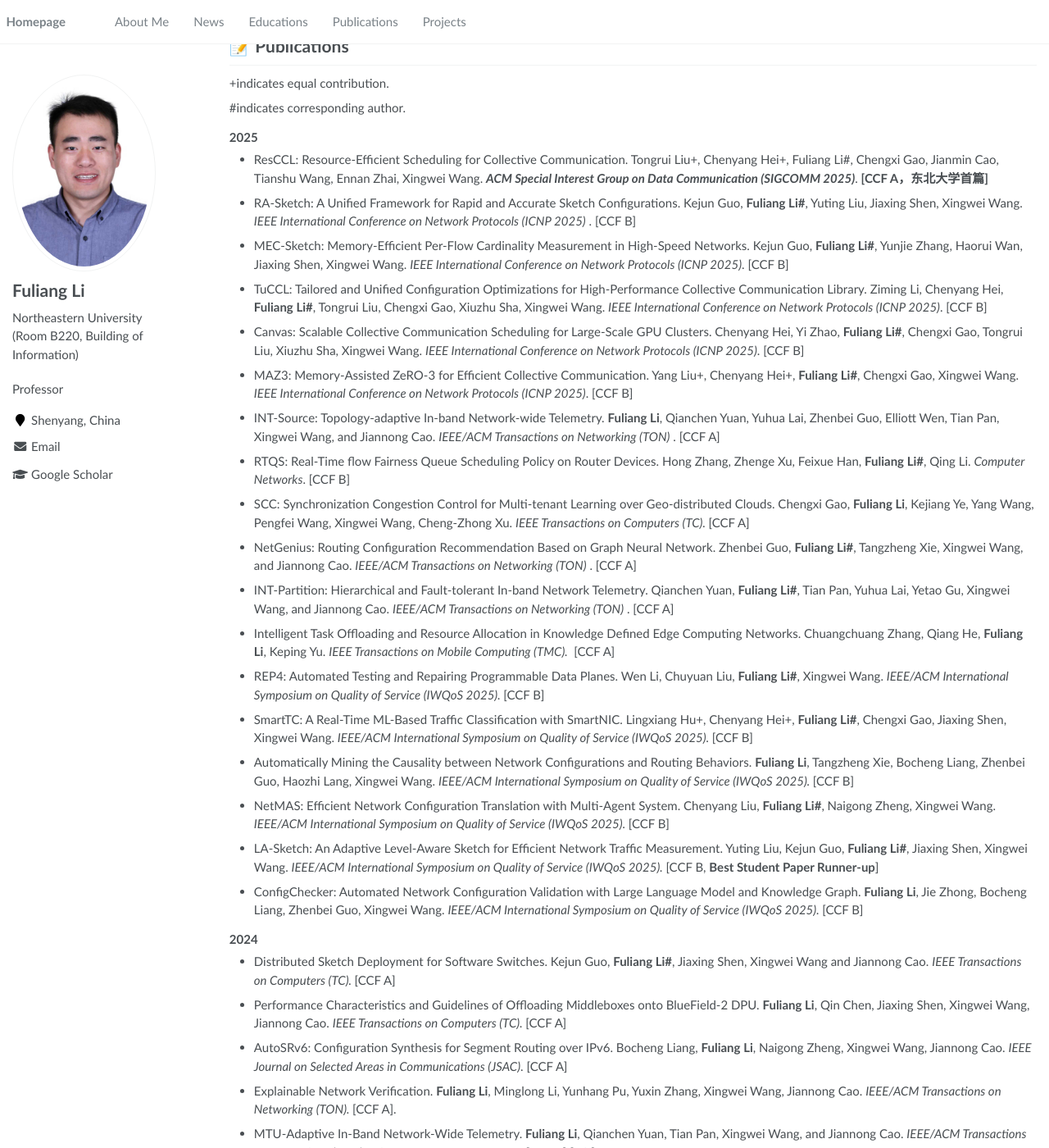
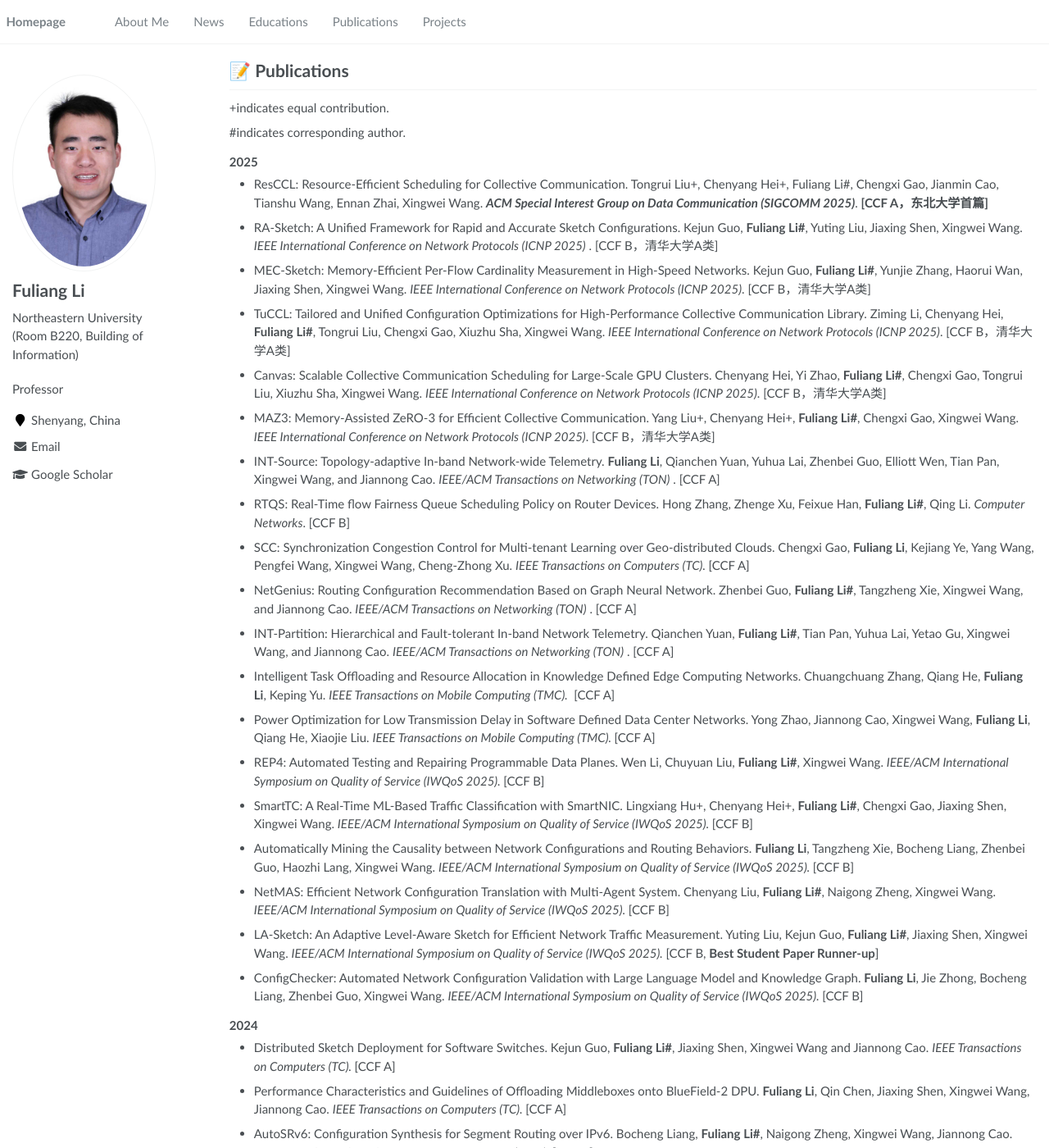
Before and after one commit to Fuliang-Li/Fuliang-Li.github.io, a Jekyll site: the page built from _pages/about.md, in a window 1280 px wide and 1400 px high, scrolled down 1136 px. Shown: the whole window at 82% size. Built offline with Jekyll 4.4.1, drawn with Linux system fonts in a browser that asks for light colours; some of the changed text lies outside the part shown.

Commit message:
Update about.md

```diff
--- a/_pages/about.md
+++ b/_pages/about.md
@@ -21,7 +21,7 @@ Fuliang Li (李福亮), Professor of Northeastern University. I obtained my Bach
 
 # 🔥 News
 - *2025.07*: &nbsp;🎉🎉🎉🎉🎉🎉We have one paper accepted by **SIGCOMM 2025** [CCF A].
-- *2025.07*: &nbsp;🎉🎉 We have some papers accepted by ICNP [CCF B].
+- *2025.07*: &nbsp;🎉🎉 We have some papers accepted by ICNP [CCF B，清华大学A类].
 - 2025.07: &nbsp;**🎉🎉 IEEE/ACM IWQoS 2025 Best Student Paper Runner-up**
 - *2025.07*: &nbsp;🎉🎉 We have one paper accepted by TON [CCF A].
 - *2025.06*: &nbsp;🎉🎉 We have one paper accepted by COMNET [CCF B].
@@ -29,12 +29,13 @@ Fuliang Li (李福亮), Professor of Northeastern University. I obtained my Bach
 - *2025.05*: &nbsp;🎉🎉 We have  another paper accepted by TON [CCF A].
 - *2025.05*: &nbsp;🎉🎉 We have one paper accepted by TON [CCF A].
 - *2025.04*: &nbsp;🎉🎉 We have some papers accepted by IWQoS 2025 [CCF B].
-- *2025.03*: 🎉🎉 We have one paper published by TMC [CCF A].
+- *2025.03*: 🎉🎉 We have another paper published by TMC [CCF A].
+- *2025.02*: 🎉🎉 We have one paper published by TMC [CCF A].
 - *2024.12*: &nbsp;🎉🎉 We have one paper accepted by TC [CCF A].
 - *2024.10*: &nbsp;🎉🎉 We have one paper accepted by JSAC [CCF A].
 - *2024.10*: &nbsp;🎉🎉 We have one paper accepted by TC [CCF A].
 - *2024.09*: &nbsp;🎉🎉 We have one paper accepted by TON [CCF A].
-- *2024.07*: &nbsp;🎉🎉 We have one paper accepted by ICNP 2024 [CCF B].
+- *2024.07*: &nbsp;🎉🎉 We have one paper accepted by ICNP 2024 [CCF B，清华大学A类].
 - *2024.07*: &nbsp;🎉🎉 We have one paper jointly with ByteDance accepted by NSDI 2025 [CCF A].
 - *2024.07*: &nbsp;🎉🎉 We have one paper accepted by TSC [CCF A].
 - *2024.06*: &nbsp;🎉🎉 We have two papers published by TON [CCF A].
@@ -62,17 +63,18 @@ Fuliang Li (李福亮), Professor of Northeastern University. I obtained my Bach
 <h3><strong>2025</strong></h3>
 
 - ResCCL: Resource-Efficient Scheduling for Collective  Communication. Tongrui Liu+, Chenyang Hei+, Fuliang Li#, Chengxi Gao, Jianmin Cao, Tianshu Wang, Ennan Zhai, Xingwei Wang. ***ACM Special Interest Group on Data Communication (SIGCOMM 2025)***.  **[CCF A，东北大学首篇]**
-- RA-Sketch: A Unified Framework for Rapid and Accurate Sketch Configurations. Kejun Guo, **Fuliang Li#**, Yuting Liu, Jiaxing Shen, Xingwei Wang. *IEEE International Conference on Network Protocols (ICNP 2025)* .  [CCF B]
-- MEC-Sketch: Memory-Efficient Per-Flow Cardinality Measurement in High-Speed Networks. Kejun Guo, **Fuliang Li#**, Yunjie Zhang, Haorui Wan, Jiaxing Shen, Xingwei Wang. *IEEE International Conference on Network Protocols (ICNP 2025)*. [CCF B]
-- TuCCL: Tailored and Unified Configuration Optimizations for High-Performance Collective Communication Library. Ziming Li, Chenyang Hei, **Fuliang Li#**, Tongrui Liu, Chengxi Gao, Xiuzhu Sha, Xingwei Wang. *IEEE International Conference on Network Protocols (ICNP 2025)*. [CCF B]
-- Canvas: Scalable Collective Communication Scheduling for Large-Scale GPU Clusters. Chenyang Hei, Yi Zhao, **Fuliang Li#**, Chengxi Gao, Tongrui Liu, Xiuzhu Sha, Xingwei Wang. *IEEE International Conference on Network Protocols (ICNP 2025)*. [CCF B]
-- MAZ3: Memory-Assisted ZeRO-3 for Efficient Collective Communication. Yang Liu+, Chenyang Hei+, **Fuliang Li#**, Chengxi Gao, Xingwei Wang. *IEEE International Conference on Network Protocols (ICNP 2025)*. [CCF B]
+- RA-Sketch: A Unified Framework for Rapid and Accurate Sketch Configurations. Kejun Guo, **Fuliang Li#**, Yuting Liu, Jiaxing Shen, Xingwei Wang. *IEEE International Conference on Network Protocols (ICNP 2025)* .  [CCF B，清华大学A类]
+- MEC-Sketch: Memory-Efficient Per-Flow Cardinality Measurement in High-Speed Networks. Kejun Guo, **Fuliang Li#**, Yunjie Zhang, Haorui Wan, Jiaxing Shen, Xingwei Wang. *IEEE International Conference on Network Protocols (ICNP 2025)*. [CCF B，清华大学A类]
+- TuCCL: Tailored and Unified Configuration Optimizations for High-Performance Collective Communication Library. Ziming Li, Chenyang Hei, **Fuliang Li#**, Tongrui Liu, Chengxi Gao, Xiuzhu Sha, Xingwei Wang. *IEEE International Conference on Network Protocols (ICNP 2025)*. [CCF B，清华大学A类]
+- Canvas: Scalable Collective Communication Scheduling for Large-Scale GPU Clusters. Chenyang Hei, Yi Zhao, **Fuliang Li#**, Chengxi Gao, Tongrui Liu, Xiuzhu Sha, Xingwei Wang. *IEEE International Conference on Network Protocols (ICNP 2025)*. [CCF B，清华大学A类]
+- MAZ3: Memory-Assisted ZeRO-3 for Efficient Collective Communication. Yang Liu+, Chenyang Hei+, **Fuliang Li#**, Chengxi Gao, Xingwei Wang. *IEEE International Conference on Network Protocols (ICNP 2025)*. [CCF B，清华大学A类]
 - INT-Source: Topology-adaptive In-band Network-wide Telemetry. <b>Fuliang Li</b>, Qianchen Yuan,  Yuhua Lai, Zhenbei Guo, Elliott Wen, Tian Pan, Xingwei Wang, and Jiannong Cao. <i> IEEE/ACM Transactions on Networking (TON)</i> .  [CCF A]
 - RTQS: Real-Time flow Fairness Queue Scheduling Policy on Router Devices. Hong Zhang, Zhenge Xu, Feixue Han, **Fuliang Li#**, Qing Li. *Computer Networks*. [CCF B]
 - SCC: Synchronization Congestion Control for Multi-tenant Learning over Geo-distributed Clouds. Chengxi Gao, **Fuliang Li**, Kejiang Ye, Yang Wang, Pengfei Wang, Xingwei Wang, Cheng-Zhong Xu. <i>  IEEE Transactions on Computers (TC). </i> [CCF A]
 - NetGenius: Routing Configuration Recommendation Based on Graph Neural Network. Zhenbei Guo, <b>Fuliang Li#</b>, Tangzheng Xie, Xingwei Wang, and Jiannong Cao. <i> IEEE/ACM Transactions on Networking (TON)</i> .  [CCF A]
 - INT-Partition: Hierarchical and Fault-tolerant In-band Network Telemetry. Qianchen Yuan, <b>Fuliang Li#</b>, Tian Pan, Yuhua Lai, Yetao Gu, Xingwei Wang, and Jiannong Cao. <i> IEEE/ACM Transactions on Networking (TON)</i> .  [CCF A]
 - Intelligent Task Offloading and Resource Allocation in Knowledge Defined Edge Computing Networks. Chuangchuang Zhang, Qiang He, **Fuliang Li**, Keping Yu. <i> IEEE Transactions on Mobile Computing (TMC). </i> [CCF A]
+- Power Optimization for Low Transmission Delay in Software Defined Data Center Networks. Yong Zhao, Jiannong Cao, Xingwei Wang, **Fuliang Li**, Qiang He, Xiaojie Liu. <i> IEEE Transactions on Mobile Computing (TMC). </i> [CCF A]
 - REP4: Automated Testing and Repairing Programmable Data Planes. Wen Li, Chuyuan Liu, **Fuliang Li#**, Xingwei Wang. <i> IEEE/ACM International Symposium on Quality of Service (IWQoS 2025). </i>  [CCF B]
 - SmartTC: A Real-Time ML-Based Traffic Classification with SmartNIC. Lingxiang Hu+, Chenyang Hei+, **Fuliang Li#**, Chengxi Gao, Jiaxing Shen, Xingwei Wang. <i> IEEE/ACM International Symposium on Quality of Service (IWQoS 2025). </i>  [CCF B]
 - Automatically Mining the Causality between Network Configurations and Routing Behaviors. **Fuliang Li**, Tangzheng Xie, Bocheng Liang, Zhenbei Guo, Haozhi Lang, Xingwei Wang. <i> IEEE/ACM International Symposium on Quality of Service (IWQoS 2025). </i>  [CCF B]
@@ -84,7 +86,7 @@ Fuliang Li (李福亮), Professor of Northeastern University. I obtained my Bach
 
 - Distributed Sketch Deployment for Software Switches. Kejun Guo, <b>Fuliang Li#</b>,  Jiaxing Shen,  Xingwei Wang and Jiannong Cao. <i>  IEEE Transactions on Computers (TC). </i> [CCF A]
 - Performance Characteristics and Guidelines of Offloading Middleboxes onto BlueField-2 DPU.  <b>Fuliang Li</b>, Qin Chen, Jiaxing Shen,  Xingwei Wang, Jiannong Cao. <i>  IEEE Transactions on Computers (TC). </i> [CCF A]
-- AutoSRv6: Configuration Synthesis for Segment Routing over IPv6. Bocheng Liang, **Fuliang Li**, Naigong Zheng, Xingwei Wang, Jiannong Cao. *IEEE Journal on Selected Areas in Communications (JSAC)*. [CCF A]
+- AutoSRv6: Configuration Synthesis for Segment Routing over IPv6. Bocheng Liang, **Fuliang Li#**, Naigong Zheng, Xingwei Wang, Jiannong Cao. *IEEE Journal on Selected Areas in Communications (JSAC)*. [CCF A]
 - Explainable Network Verification. **Fuliang Li**, Minglong Li, Yunhang Pu, Yuxin Zhang, Xingwei Wang, Jiannong Cao.  <i>IEEE/ACM Transactions on Networking (TON). </i> [CCF A].
 - MTU-Adaptive In-Band Network-Wide Telemetry. <b>Fuliang Li</b>, Qianchen Yuan, Tian Pan, Xingwei Wang, and Jiannong Cao. <i> IEEE/ACM Transactions on Networking (TON), vol. 32, no. 3, pp. 2315-2330. </i> [CCF A] [<A href="https://ieeexplore.ieee.org/document/10400437" target="_blank">pdf</A>].
 - Learning-Based Sketch for Adaptive and High-Performance Network Measurement. <b>Fuliang Li</b>, Yiming Lv, Yangsheng Yan, Chengxi Gao, Xingwei Wang, and Jiannong Cao. <i> IEEE/ACM Transactions on Networking (TON), vol. 32, no. 3, pp. 2571-2585. </i> [CCF A] [<A href="https://ieeexplore.ieee.org/abstract/document/10436630" target="_blank">pdf</A>].
@@ -92,7 +94,7 @@ Fuliang Li (李福亮), Professor of Northeastern University. I obtained my Bach
 - Human-Intent-Driven Cellular Configuration Generation Using Program Synthesis. <b>Fuliang Li</b>, Chenyang Hei, Jiaxing Shen, Qing Li, and Xingwei Wang. <i> IEEE Journal on Selected Areas in Communications (JSAC), vol. 42, no. 3, pp. 658-668. </i> [CCF A] [<A href="https://ieeexplore.ieee.org/abstract/document/10368062" target="_blank">pdf</A>].
 - Effective Network-Wide Traffic Measurement: A Lightweight Distributed Sketch Deployment. <b>Fuliang Li</b>, Kejun Guo, Jiaxing Shen, and Xingwei Wang. <i> IEEE International Conference on Computer Communications (INFOCOM 2024). </i>  [CCF A] [<A href="https://shenjiaxing.github.io/pdf/effectiveli2023.pdf" target="_blank">pdf</A>].
 - FlowValve+: Multi-queue Packet Scheduling Framework on SoC-based SmartNICs. Shaoke Xi, **Fuliang Li#**, Lingxiang Hu, Xingwei Wang, Kui Ren. <i>  IEEE Transactions on Service Computing (TSC) </i>.  [CCF A]  [<A href="https://ieeexplore.ieee.org/document/10584149" target="_blank">pdf</A>]
-- ConfigTrans: Network Configuration Translation Based on Large Language Models and Constraint Solving. Naigong Zheng, **Fuliang Li#**, Ziming Li, Yu Yang, Yimo Hao, Chenyang Liu, Xingwei Wang. *IEEE International Conference on Network Protocols (ICNP 2024)*.   [CCF B]
+- ConfigTrans: Network Configuration Translation Based on Large Language Models and Constraint Solving. Naigong Zheng, **Fuliang Li#**, Ziming Li, Yu Yang, Yimo Hao, Chenyang Liu, Xingwei Wang. *IEEE International Conference on Network Protocols (ICNP 2024)*.   [CCF B，清华大学A类]
 - Advancing Sketch-based Network Measurement: A General, Fine-Grained, Bit-Adaptive Sliding Window Framework. Kejun Guo, <b>Fuliang Li#</b>, Jiaxing Shen, and Xingwei Wang. <i> IEEE/ACM International Symposium on Quality of Service (IWQoS 2024). </i>  [CCF B] [<A href="https://shenjiaxing.github.io/pdf/2024/advancingguo2024.pdf" target="_blank">pdf</A>].
 - Routing Optimization With Deep Reinforcement Learning in Knowledge Defined Networking. Qiang He, Yu Wang, Xingwei Wang#, Weiqiang Xu, <b>Fuliang Li#</b>, Kaiqi Yang, and Lianbo Ma. <i> IEEE Transactions on Mobile Computing (TMC), vol. 23, no. 2, pp. 1444-1455. </i> [CCF A] [<A href="https://ieeexplore.ieee.org/abstract/document/10012574" target="_blank">pdf</A>].
 - Minder: Faulty Machine Detection for Large-scale Distributed Model Training. Yangtao Deng, Xiang Shi, Zhuo Jiang, Xingjian Zhang, Lei Zhang, Zhang Zhang, Bo Li, Zuquan Song, Hang Zhu, Gaohong Liu, **Fuliang Li**, Shuguang Wang, Haibin Lin, Jianxi Ye, Minlan Yu. *USENIX Symposium on Networked Systems Design and Implementation (NSDI 2025)*.  [CCF A]
```
